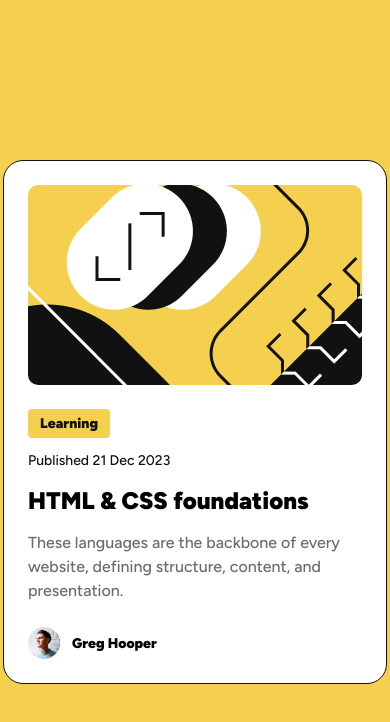
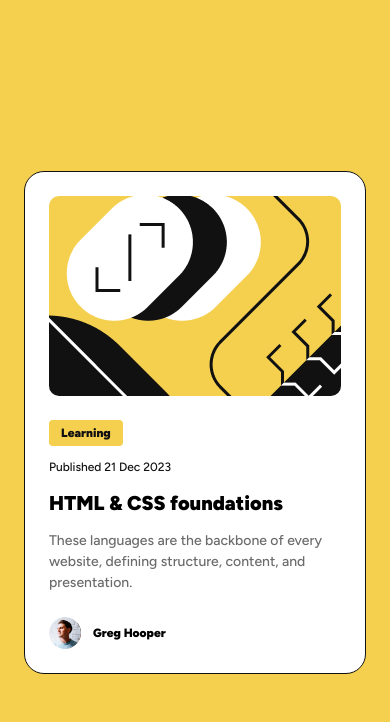
Before and after one commit to michaelola0/Blog-preview-card, a plain HTML site: page index.html in a window 390 px wide. Drawn offline with Linux system fonts and the light colour scheme.

Commit message:
mobile styling completed

```diff
--- a/style.css
+++ b/style.css
@@ -73,6 +73,10 @@ body {
     cursor: pointer;
 }
 
+.blog-card:hover .text-preset-1.bold {
+    color: #F4D04E;
+}
+
 .card-image-wrap {
     width: 100%;
     height: 200px;
@@ -130,4 +134,54 @@ body {
 /* Mobile styling */
 @media (max-width: 430px) {
 
+/* Typography Styling */
+.text-preset-1 {
+    font-size: 20px;
+    font-weight: 700;
+    line-height: 150%;
 }
+
+.text-preset-2 {
+    font-size: 14px;
+    font-weight: 500;
+    line-height: 150%;
+}
+
+.text-preset-3 {
+    font-size: 12px;
+    font-weight: 500;
+    line-height: 150%;
+}
+
+.bold {
+    font-weight: 900;
+}
+
+
+
+body {
+    width: 100vw;
+    height: 100vh;
+    display: flex;
+    flex-direction: row;
+    justify-content: center;
+    align-items: center;
+    padding: 24px;
+}
+
+.blog-card {
+    width: 100%;
+    max-width: 384px;
+    padding: 24px;
+    border-radius: 20px;
+    display: flex;
+    flex-direction: column;
+    gap: 24px;
+    border: 1px solid #111111;
+    cursor: pointer;
+}
+
+.blog-card:hover .text-preset-1.bold {
+    color: #111111;
+}
+}
```
